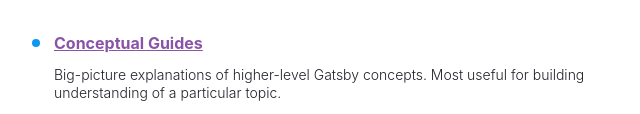
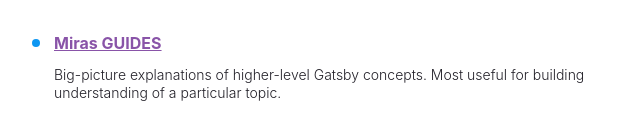
Before and after one commit to mirAIlY-peek/gatsby, a Gatsby site: page / in a window 1280 px wide. Shown: the part 686-800 px from the top of the page, 50-690 px from the left. Built offline with nearby package versions, Linux system fonts and the light colour scheme; Gatsby itself is replaced by a stand-in of ours.

Commit message:
structure of file

```diff
--- a/src/pages/index.js
+++ b/src/pages/index.js
@@ -100,7 +100,7 @@
     color: "#BC027F",
   },
   {
-    text: "Conceptual Guides",
+    text: "Miras GUIDES",
     url: "https://www.gatsbyjs.com/docs/conceptual/",
     description:
       "Big-picture explanations of higher-level Gatsby concepts. Most useful for building understanding of a particular topic.",
```
Also changed, not shown: src/components/Header/Header.jsx (added).
